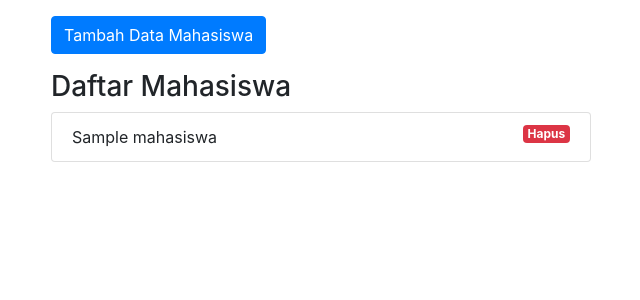
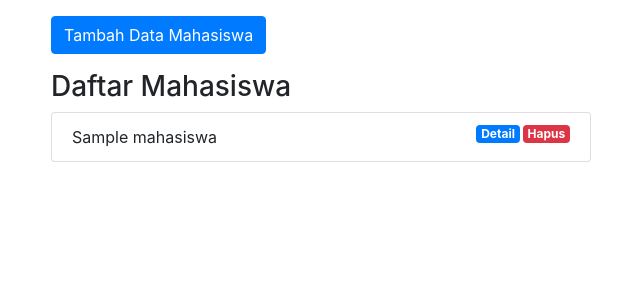
Before and after one commit to Aldiyansyah-dev/latihanci, a CodeIgniter app: page /latihanci/mahasiswa in a window 1280 px wide. Shown: the part 56-356 px from the top of the page, without its empty margins (34-674 px from the left). Run offline with CodeIgniter, Linux system fonts and the light colour scheme; tables that the repository leaves empty or names only in its code hold one stand-in row (values such as "Sample post").

Commit message:
belajar ci 3

```diff
--- a/application/views/mahasiswa/index.php
+++ b/application/views/mahasiswa/index.php
@@ -24,6 +24,7 @@
             <li class="list-group-item">
                 <?= $mhs['nama']; ?>
                 <a href="<?= base_url(); ?>mahasiswa/hapus/<?= $mhs['id']; ?>" class="badge badge-danger float-right" onclick="return confirm('yakin ?')">Hapus</a>
+                <a href="<?= base_url(); ?>mahasiswa/detail/<?= $mhs['id']; ?>" class="badge badge-primary float-right">Detail</a>
             </li>
             <?php endforeach; ?>
         </ul>
--- a/application/views/templates/header.php
+++ b/application/views/templates/header.php
@@ -7,6 +7,9 @@
 
     <!-- Bootstrap CSS -->
     <link rel="stylesheet" href="https://stackpath.bootstrapcdn.com/bootstrap/4.1.3/css/bootstrap.min.css" integrity="sha384-MCw98/SFnGE8fJT3GXwEOngsV7Zt27NXFoaoApmYm81iuXoPkFOJwJ8ERdknLPMO" crossorigin="anonymous">
+
+    <!-- My CSS -->
+    <link rel="stylesheet" href="<?= base_url(); ?>assets/css/style.css">
 
     <title><?= $judul; ?></title>
   </head>
--- /dev/null
+++ b/assets/css/style.css
@@ -0,0 +1,3 @@
+.badge {
+    margin-left: 3px;
+}
```
